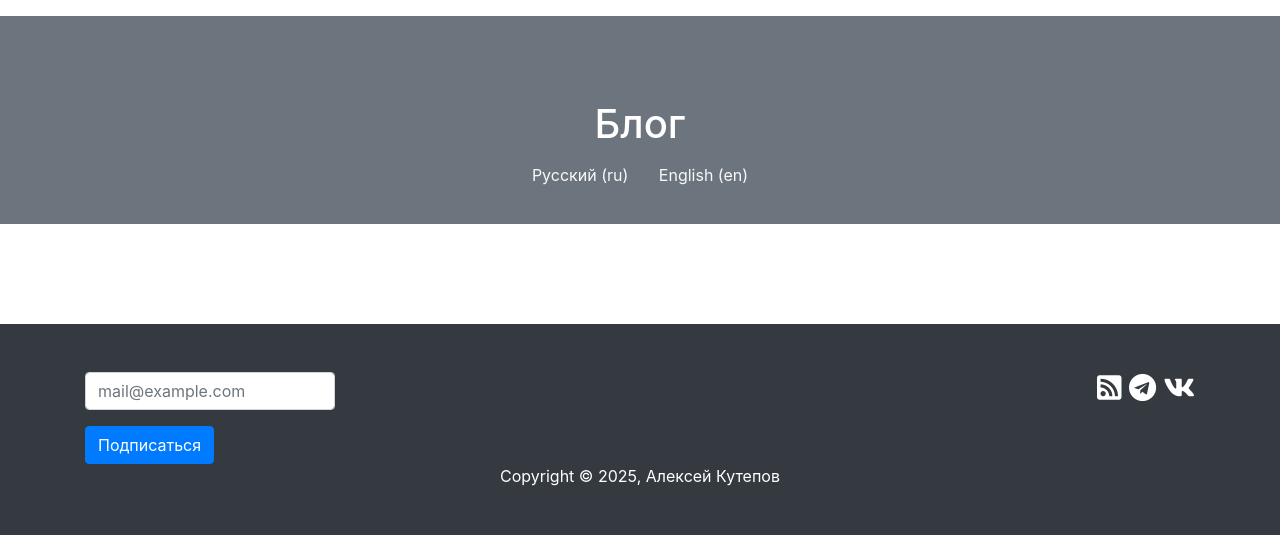
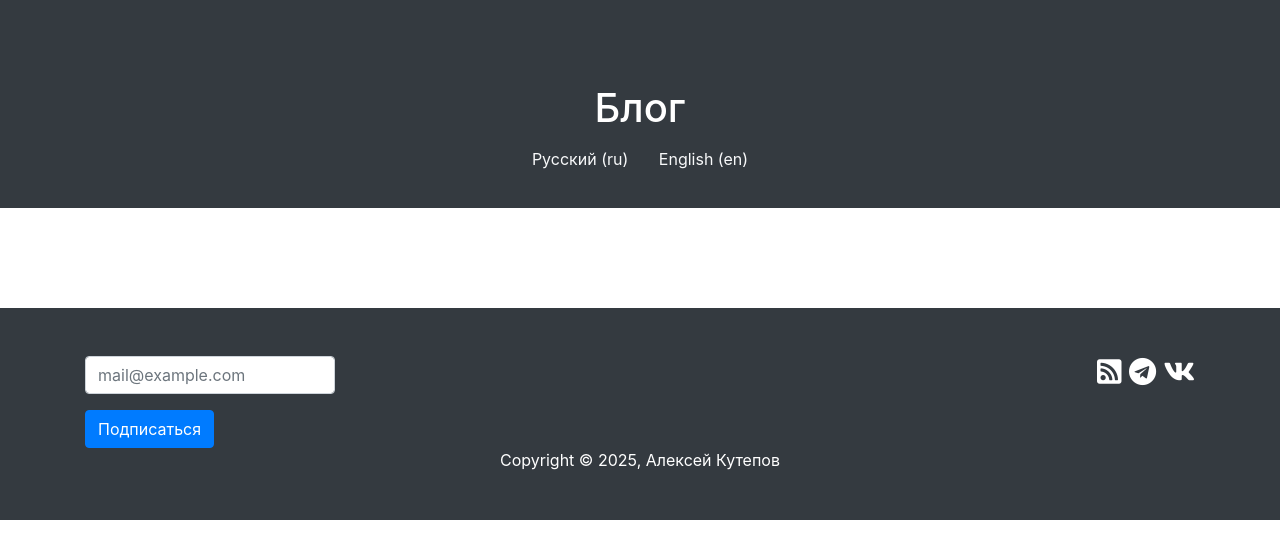
Before and after one commit to AlexeyKutepov/kutepov-audio-tech, a Django app: page /ru/blog/category/diy/ in a window 1280 px wide. Shown: the part 57-592 px from the top of the page. Run offline with Django 3.2, Linux system fonts and the light colour scheme; data that the repository does not hold is empty; parts of the project's set-up code (start-up, migrations or seed data) failed here and were passed over; some libraries are stand-ins or nearby versions.

Commit message:
Доработки шаблонов

```diff
--- a/templates/base.html
+++ b/templates/base.html
@@ -31,7 +31,7 @@
 <body id="page-top">
 
 <!-- Navigation -->
-<nav class="d-flex flex-column flex-md-row align-items-center p-3 px-md-4 mb-3 bg-white border-bottom box-shadow">
+<nav class="d-flex flex-column flex-md-row align-items-center p-3 px-md-4 bg-white border-bottom box-shadow">
     <h5 class="my-0 mr-md-auto font-weight-normal"><b>{% trans "Kutepov Audio Tech" %}</b></h5>
     <nav class="my-2 my-md-0 mr-md-3">
         <a class="p-2 text-dark" href="{% url "index" %}">{% trans "Главная" %}</a>
--- a/templates/main/contacts.html
+++ b/templates/main/contacts.html
@@ -2,11 +2,11 @@
 {% load static i18n %}
 {% block meta %}
     <meta name="description"
-          content={% trans "Контакты Алексея Кутепова и форма обратной связи" %}>
+          content={% trans "Контакты Kutepov Audio Tech и форма обратной связи" %}>
 {% endblock %}
 {% block title %}{% trans "Контакты" %}{% endblock title %}
 {% block header %}
-    <div class="bg-secondary text-white mini-header">
+    <div class="bg-dark text-white mini-header">
         <div class="container text-center">
             <h1>{% trans "Контакты" %}</h1>
             <form class="text-center" action="{% url 'set_language' %}" method="post">{% csrf_token %}
--- a/templates/main/diy.html
+++ b/templates/main/diy.html
@@ -2,11 +2,11 @@
 {% load static i18n %}
 {% block meta %}
     <meta name="description"
-          content={% trans "Статьи о разработке программного обеспечения на Java и Python, а так же обзоры современных решений в сфере IT" %}>
+          content={% trans "Статьи посвящённые аудиотехнике" %}>
 {% endblock %}
-{% block title %}{% trans "Информационные технологии" %}{% endblock title %}
+{% block title %}{% trans "Статьи" %}{% endblock title %}
 {% block header %}
-    <div class="bg-secondary text-white mini-header">
+    <div class="bg-dark text-white mini-header">
         <div class="container text-center">
             <h1>{% trans "Блог" %}</h1>
             <form class="text-center" action="{% url 'set_language' %}" method="post">{% csrf_token %}
```
Also changed, not shown: templates/main/post.html (+2 -11 lines).
